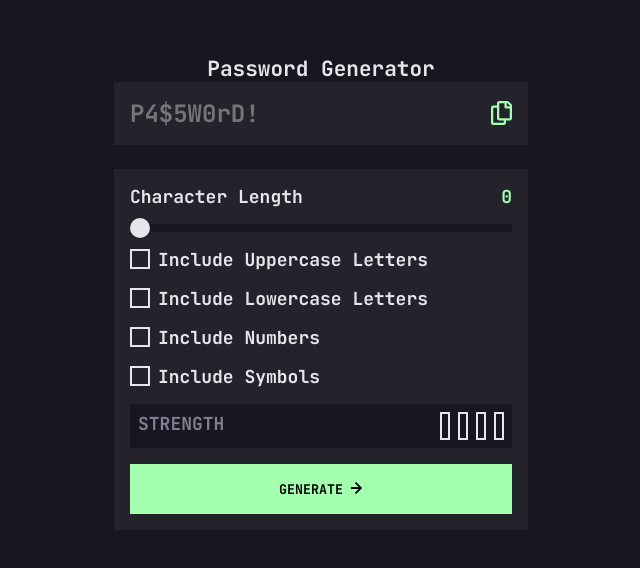
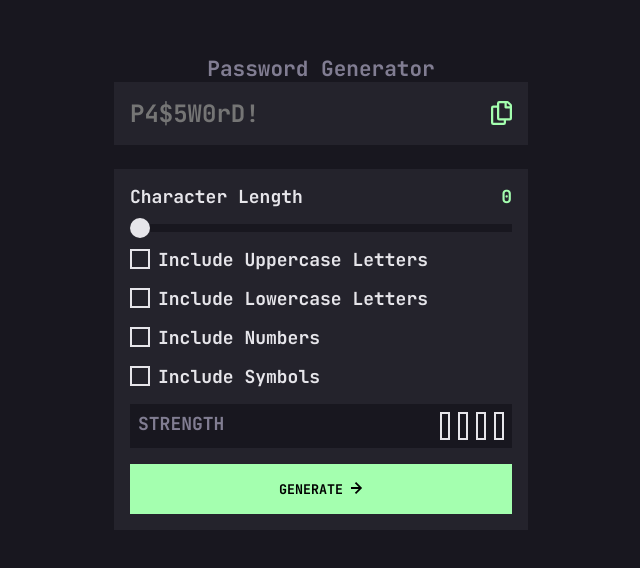
Before and after one commit to Taresta/password-generator-app, a plain HTML site: page starter-code/index.html in a window 1280 px wide. Shown: the part 108-676 px from the top of the page, without its empty margins (319-959 px from the left). Drawn offline with Linux system fonts and the light colour scheme.

Commit message:
Added extra comments for explanations

```diff
--- a/starter-code/script.js
+++ b/starter-code/script.js
@@ -117,6 +117,7 @@ const displayBars = {
     }
 };
 
+//This function is to handle the styles for the range
 const handleLengthDisplay = (e) => {
     const target = e.target;
     const value = (target.value - target.min) / (target.max - target.min) * 100;
@@ -125,8 +126,7 @@ const handleLengthDisplay = (e) => {
     passwordLength = parseInt(target.value);
 };
 
-range.addEventListener('input', handleLengthDisplay);
-
+//Handle the generation of the password
 const handleGenerate = () => {
     // Step A. Verify user input
     if (!isPasswordCriteriaMet(passwordLength, checkboxes, validations)) {
@@ -171,6 +171,9 @@ async function handleCopyPassword() {
     }
 }
 
+//Adding the event listeners for all the DOM elements
+range.addEventListener('input', handleLengthDisplay);
+
 generateButton.addEventListener('click', handleGenerate);
 checkboxes.forEach(checkbox => {
     checkbox.addEventListener('click', handleGenerate);
--- a/starter-code/styles/style.scss
+++ b/starter-code/styles/style.scss
@@ -54,6 +54,7 @@ body {
 }
 
 header {
+    color: $grey;
     text-align: center;
 }
 .password-card {
```
Also changed, not shown: starter-code/styles/style.css.
